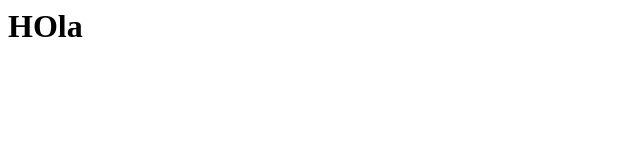
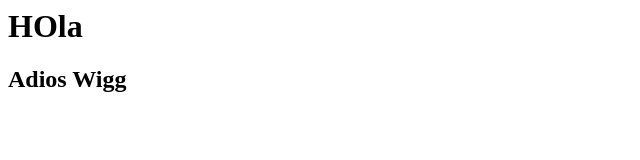
Before and after one commit to aalexfandino/proba-git, a plain HTML site: page index.html in a window 1280 px wide. Shown: the whole page, without its empty margins (0-640 px from the left). Drawn offline with Linux system fonts and the light colour scheme.

Commit message:
Añadir Adios

```diff
--- a/index.html
+++ b/index.html
@@ -1 +1,2 @@
 <h1>HOla</h1>
+<h2>Adios Wigg</h2>
```
